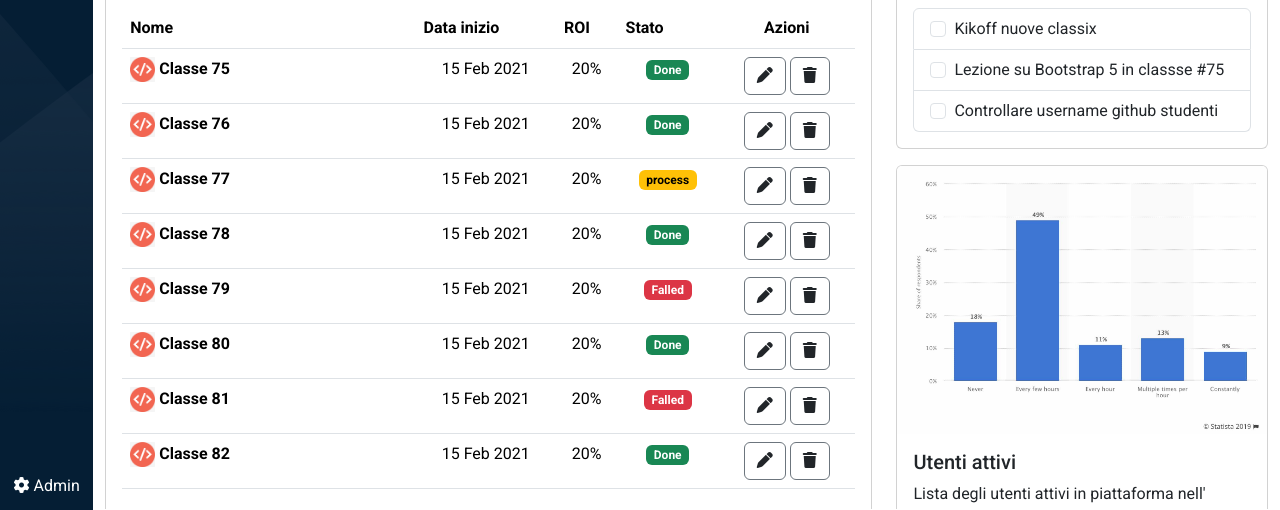
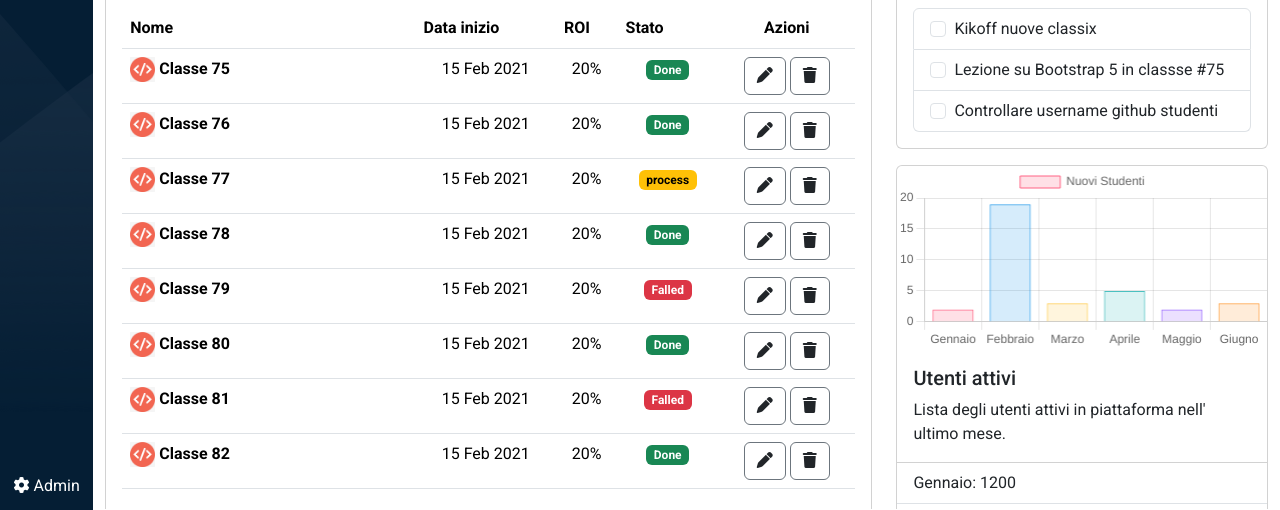
Before and after one commit to AndreaGhidara/html-css-bootstrap-dashboard, a plain HTML site: page index.html in a window 1280 px wide. Shown: the part 298-808 px from the top of the page. Drawn offline with nearby package versions, Linux system fonts and the light colour scheme.

Commit message:
add chart

```diff
--- /dev/null
+++ b/assets/js/main.js
@@ -0,0 +1,37 @@
+let ctx = document.getElementById('myChart').getContext('2d');
+let myChart = new Chart(ctx, {
+    type: 'bar',
+    data: {
+        labels: ['Gennaio', 'Febbraio', 'Marzo', 'Aprile', 'Maggio', 'Giugno'],
+        datasets: [{
+            label: 'Nuovi Studenti',
+            data: [2, 19, 3, 5, 2, 3],
+            backgroundColor: [
+                'rgba(255, 99, 132, 0.2)',
+                'rgba(54, 162, 235, 0.2)',
+                'rgba(255, 206, 86, 0.2)',
+                'rgba(75, 192, 192, 0.2)',
+                'rgba(153, 102, 255, 0.2)',
+                'rgba(255, 159, 64, 0.2)'
+            ],
+            borderColor: [
+                'rgba(255, 99, 132, 1)',
+                'rgba(54, 162, 235, 1)',
+                'rgba(255, 206, 86, 1)',
+                'rgba(75, 192, 192, 1)',
+                'rgba(153, 102, 255, 1)',
+                'rgba(255, 159, 64, 1)'
+            ],
+            borderWidth: 1
+        }]
+    },
+    options: {
+        scales: {
+            yAxes: [{
+                ticks: {
+                    beginAtZero: true
+                }
+            }]
+        }
+    }
+});
--- a/index.html
+++ b/index.html
@@ -15,6 +15,8 @@
     <link rel="preconnect" href="https://fonts.googleapis.com">
     <link rel="preconnect" href="https://fonts.gstatic.com" crossorigin>
     <link href="https://fonts.googleapis.com/css2?family=Roboto:wght@100;300;400;500;700;900&display=swap" rel="stylesheet">
+    <!-- Chart-js -->
+    <script src="https://cdn.jsdelivr.net/npm/chart.js"></script>
 </head>
 
 <body>
@@ -488,7 +490,7 @@
                             </div>
                             <!-- task4 -->
                             <div class="card">
-                                <img src="./assets/img/stats.jpeg" class="card-img-top" alt="...">
+                                <canvas id="myChart"></canvas>
                                 <div class="card-body">
                                     <h5 class="card-title">Utenti attivi</h5>
                                     <p class="card-text">Lista degli utenti attivi in piattaforma nell' ultimo mese.</p>
@@ -514,6 +516,7 @@
 
 
 
+    <script src='./assets/js/main.js'></script>
     <script src="https://cdn.jsdelivr.net/npm/bootstrap@5.3.0-alpha2/dist/js/bootstrap.bundle.min.js"
         integrity="sha384-qKXV1j0HvMUeCBQ+QVp7JcfGl760yU08IQ+GpUo5hlbpg51QRiuqHAJz8+BrxE/N"
         crossorigin="anonymous"></script>
```
